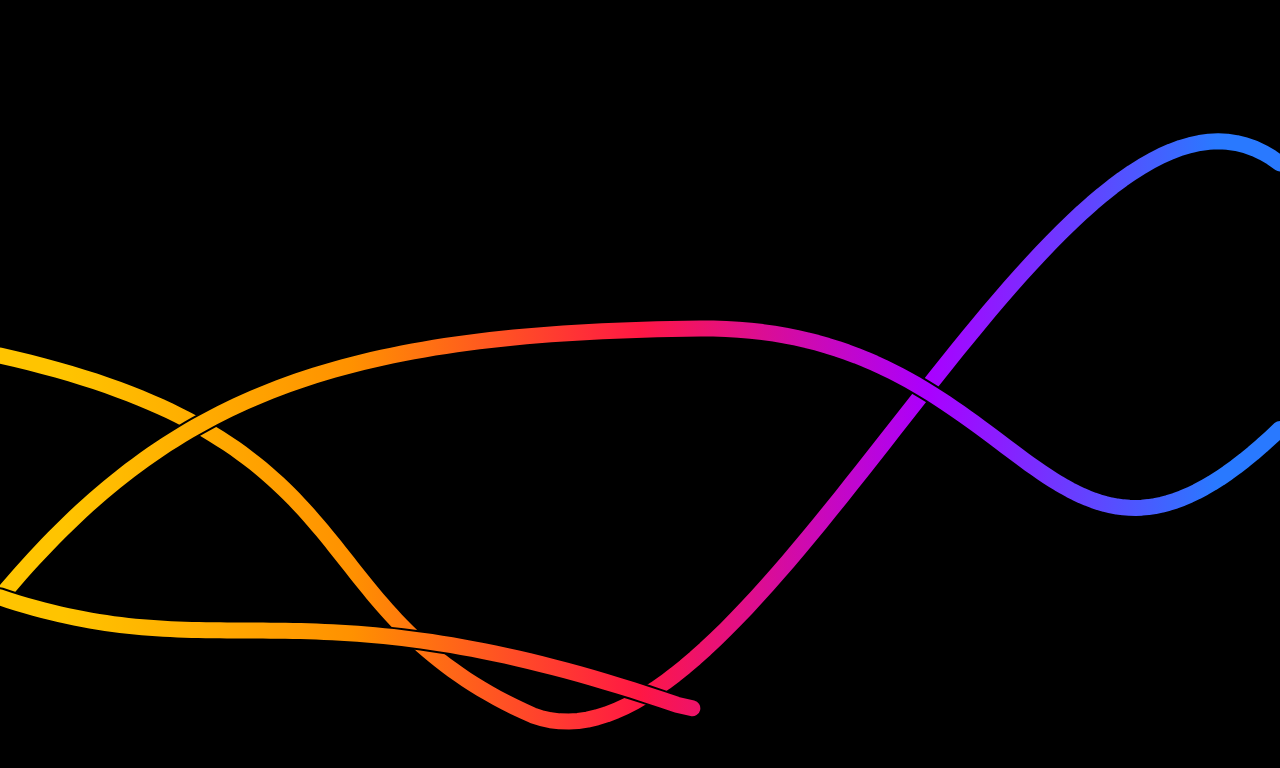
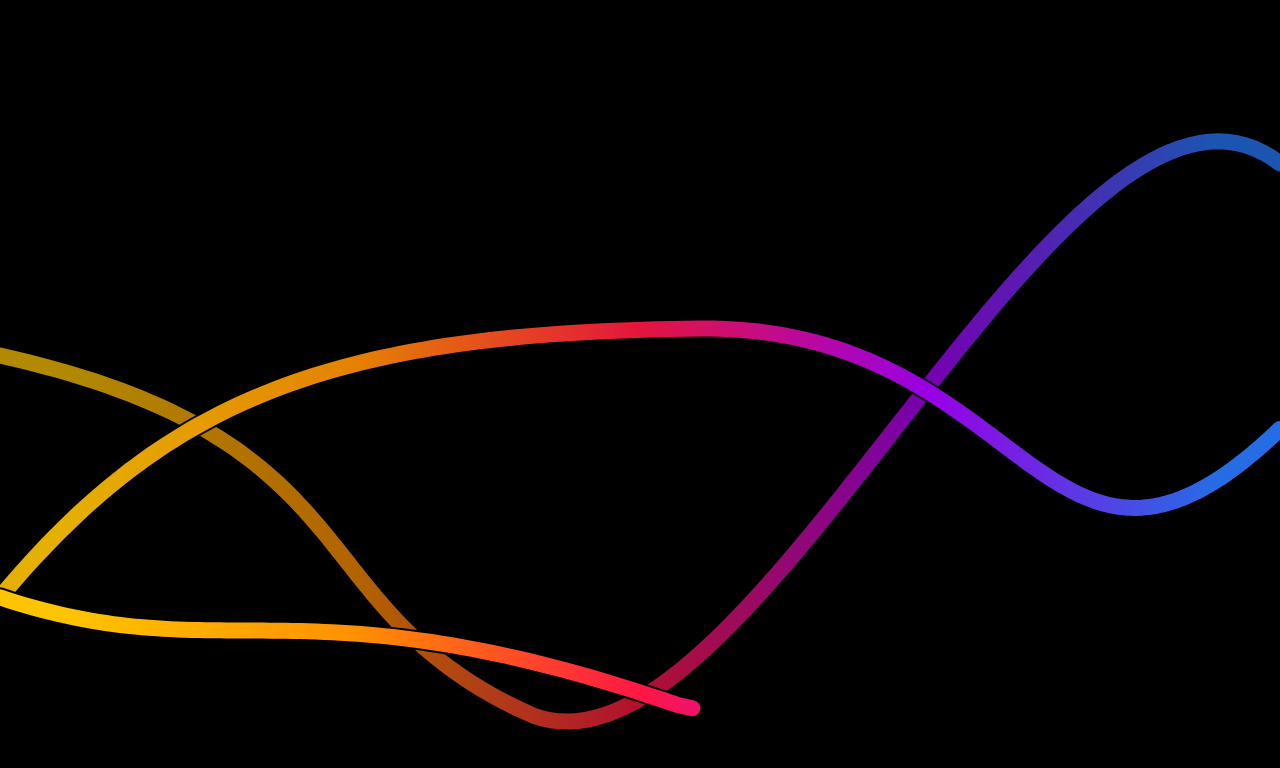
Before and after one commit to alexis-pigeon-accedo/the-line, a plain HTML site: page index.html in a window 1280 px wide. Drawn offline with Linux system fonts and the light colour scheme.

Commit message:
Update index.html

```diff
--- a/index.html
+++ b/index.html
@@ -3,7 +3,7 @@
 <head>
     <meta charset="UTF-8">
     <meta name="viewport" content="width=device-width, initial-scale=1.0">
-    <title>Cached Colorful Lines (2s Draw Time)</title>
+    <title>Fading Colorful Lines (2s Draw Time)</title>
     <style>
         body {
             margin: 0;
@@ -30,14 +30,16 @@
         // Animation parameters
         const segmentsPerCurve = 75; // Number of segments to approximate each Bezier curve
         const totalSegmentsPerLine = segmentsPerCurve * 2;
-        const targetDrawTimeSeconds = 2.0; // Target time to draw one full line (changed from 0.1)
+        const targetDrawTimeSeconds = 2.0;
         const estimatedFramesPerSecond = 60;
-        // Speed: segments to draw per frame to achieve targetDrawTimeSeconds
         const animationSpeed = totalSegmentsPerLine / (targetDrawTimeSeconds * estimatedFramesPerSecond);
-        const lineBorderWidth = 4; // Total width increase for the border (2px on each side)
+        const lineBorderWidth = 4;
+
+        const FADE_OUT_DURATION_SECONDS = 10.0; // How long a line takes to fade completely
+        const FADE_SPEED = 1.0 / (FADE_OUT_DURATION_SECONDS * estimatedFramesPerSecond);
 
         let allLines = []; // Array to store all line objects
-        // Each line object: { controlPoints: [...], discretePoints: [...], isFullyDrawn: false, animationProgress: 0, cachedImage: null }
+        // Each line object: { discretePoints: [...], isFullyDrawn: false, animationProgress: 0, opacity: 1.0 }
 
         // Canvas dimensions
         let w, h;
@@ -135,62 +137,15 @@
             const discretePoints = calculateDiscretePathPoints(controlPoints);
             if (discretePoints.length > 0) {
                  allLines.push({
-                    controlPoints: controlPoints,
+                    // controlPoints: controlPoints, // Not strictly needed anymore after discrete points are made
                     discretePoints: discretePoints,
                     isFullyDrawn: false,
                     animationProgress: 0,
-                    cachedImage: null // Initialize cachedImage
+                    opacity: 1.0
                 });
             } else {
                 console.error("Failed to generate points for a new line.");
             }
-        }
-
-        /**
-         * Renders a fully drawn line to an off-screen canvas and stores it.
-         * @param {object} line - The line object to cache.
-         */
-        function cacheLine(line) {
-            if (!line || !line.discretePoints || line.discretePoints.length === 0) return;
-
-            const offScreenCanvas = document.createElement('canvas');
-            offScreenCanvas.width = w; // Use current main canvas dimensions
-            offScreenCanvas.height = h;
-            const offScreenCtx = offScreenCanvas.getContext('2d');
-
-            // Common line properties
-            offScreenCtx.lineCap = 'round';
-            offScreenCtx.lineJoin = 'round';
-            const baseLineWidth = Math.max(6, Math.min(20, Math.min(w, h) * 0.02));
-
-            // 1. Draw the black border
-            offScreenCtx.strokeStyle = 'black';
-            offScreenCtx.lineWidth = baseLineWidth + lineBorderWidth;
-            offScreenCtx.beginPath();
-            offScreenCtx.moveTo(line.discretePoints[0].x, line.discretePoints[0].y);
-            for (let i = 1; i < line.discretePoints.length; i++) {
-                offScreenCtx.lineTo(line.discretePoints[i].x, line.discretePoints[i].y);
-            }
-            offScreenCtx.stroke();
-
-            // 2. Draw the colorful line on top
-            const gradient = offScreenCtx.createLinearGradient(w * 0.05, h / 2, w * 0.95, h / 2);
-            gradient.addColorStop(0.0, '#FFC400');    // Yellow-Orange
-            gradient.addColorStop(0.25, '#FF9100');   // Orange
-            gradient.addColorStop(0.5, '#FF1744');    // Deep Pink/Red
-            gradient.addColorStop(0.75, '#AA00FF');   // Purple
-            gradient.addColorStop(1.0, '#2979FF');    // Blue
-            offScreenCtx.strokeStyle = gradient;
-            offScreenCtx.lineWidth = baseLineWidth;
-
-            offScreenCtx.beginPath();
-            offScreenCtx.moveTo(line.discretePoints[0].x, line.discretePoints[0].y);
-            for (let i = 1; i < line.discretePoints.length; i++) {
-                offScreenCtx.lineTo(line.discretePoints[i].x, line.discretePoints[i].y);
-            }
-            offScreenCtx.stroke();
-
-            line.cachedImage = offScreenCanvas; // Store the cached canvas
         }
 
         /**
@@ -200,30 +155,26 @@
             ctx.clearRect(0, 0, w, h); // Clear main canvas
 
             allLines.forEach(line => {
-                if (line.isFullyDrawn && line.cachedImage) {
-                    // Draw the pre-rendered cached image
-                    ctx.drawImage(line.cachedImage, 0, 0);
-                } else if (!line.isFullyDrawn && line.discretePoints && line.discretePoints.length > 0) {
-                    // This is the actively animating line, draw it segment by segment
-                    const segmentsToDraw = Math.floor(line.animationProgress);
+                if (!line.discretePoints || line.discretePoints.length === 0 || line.opacity <= 0.001) {
+                    return; // Skip if no points or fully transparent
+                }
+
+                ctx.globalAlpha = line.opacity; // Set opacity for this line
+
+                const segmentsToDraw = line.isFullyDrawn ? line.discretePoints.length -1 : Math.floor(line.animationProgress);
 
                 // Common line properties
                 ctx.lineCap = 'round';
                 ctx.lineJoin = 'round';
                 const baseLineWidth = Math.max(6, Math.min(20, Math.min(w, h) * 0.02));
 
-                    if (segmentsToDraw === 0 && line.animationProgress < 1 && line.animationProgress > 0) {
-                        // If animation just started (progress > 0 but not enough for a full segment),
-                        // we might still want to draw a tiny bit for the border to appear immediately.
-                        // However, the current logic draws full segments, so this check might be more
-                        // complex than needed if we only draw full segments.
-                        // For now, this condition prevents drawing a single dot if no full segment is ready.
-                    } else if (segmentsToDraw === 0 && line.animationProgress === 0) {
-                        return; // Don't draw if animation hasn't even started for this line.
+                // Condition to prevent drawing a single dot for a brand new line before it starts animating
+                if (segmentsToDraw === 0 && line.animationProgress === 0 && !line.isFullyDrawn) {
+                     ctx.globalAlpha = 1.0; // Reset alpha before returning
+                     return;
                 }
 
-
-                    // 1. Draw the black border for the animating line
+                // 1. Draw the black border
                 ctx.strokeStyle = 'black';
                 ctx.lineWidth = baseLineWidth + lineBorderWidth;
                 ctx.beginPath();
@@ -233,13 +184,13 @@
                 }
                 ctx.stroke();
 
-                    // 2. Draw the colorful line on top for the animating line
+                // 2. Draw the colorful line on top
                 const gradient = ctx.createLinearGradient(w * 0.05, h / 2, w * 0.95, h / 2);
-                    gradient.addColorStop(0.0, '#FFC400');
-                    gradient.addColorStop(0.25, '#FF9100');
-                    gradient.addColorStop(0.5, '#FF1744');
-                    gradient.addColorStop(0.75, '#AA00FF');
-                    gradient.addColorStop(1.0, '#2979FF');
+                gradient.addColorStop(0.0, '#FFC400');    // Yellow-Orange
+                gradient.addColorStop(0.25, '#FF9100');   // Orange
+                gradient.addColorStop(0.5, '#FF1744');    // Deep Pink/Red
+                gradient.addColorStop(0.75, '#AA00FF');   // Purple
+                gradient.addColorStop(1.0, '#2979FF');    // Blue
                 ctx.strokeStyle = gradient;
                 ctx.lineWidth = baseLineWidth;
 
@@ -249,7 +200,8 @@
                     ctx.lineTo(line.discretePoints[i].x, line.discretePoints[i].y);
                 }
                 ctx.stroke();
-                }
+
+                ctx.globalAlpha = 1.0; // Reset globalAlpha for the next line or drawing operation
             });
         }
 
@@ -257,22 +209,37 @@
          * Animation loop.
          */
         function animate() {
+            let currentlyDrawingLine = null;
             if (allLines.length > 0) {
-                const currentLine = allLines[allLines.length - 1];
+                currentlyDrawingLine = allLines[allLines.length - 1];
 
-                if (!currentLine.isFullyDrawn) {
-                    currentLine.animationProgress += animationSpeed;
+                if (!currentlyDrawingLine.isFullyDrawn) {
+                    currentlyDrawingLine.animationProgress += animationSpeed;
 
-                    if (currentLine.animationProgress >= totalSegmentsPerLine) {
-                        currentLine.animationProgress = totalSegmentsPerLine; // Cap it
-                        currentLine.isFullyDrawn = true;
-                        cacheLine(currentLine); // Cache the line now that it's fully drawn
-                        startNewLine(); // Start a new line
+                    if (currentlyDrawingLine.animationProgress >= totalSegmentsPerLine) {
+                        currentlyDrawingLine.animationProgress = totalSegmentsPerLine;
+                        currentlyDrawingLine.isFullyDrawn = true;
+                        // The line that just finished drawing will start fading from the next frame.
+                        startNewLine();
                     }
                 }
             } else {
-                startNewLine(); // Ensure there's always a line to animate if array is empty
+                startNewLine();
             }
+
+            // Fade and remove lines
+            allLines = allLines.filter(line => {
+                if (line.isFullyDrawn) {
+                    // A line should fade if it's fully drawn, UNLESS it's the 'currentlyDrawingLine'
+                    // AND that currentlyDrawingLine is NOT YET marked as fully drawn (i.e., it's still in the process of drawing its path).
+                    let isTheOneActivelyDrawingItsPath = (line === currentlyDrawingLine && !currentlyDrawingLine.isFullyDrawn);
+
+                    if (!isTheOneActivelyDrawingItsPath) {
+                       line.opacity -= FADE_SPEED;
+                    }
+                }
+                return line.opacity > 0.001; // Keep line if opacity is still significant
+            });
 
             draw();
             requestAnimationFrame(animate);
@@ -283,7 +250,7 @@
          */
         function handleResize() {
             setCanvasSize();
-            allLines = []; // Clear all existing lines (and their caches)
+            allLines = [];
             startNewLine();
             if (allLines.length > 0 && allLines[0].discretePoints.length > 0) {
                 draw();
```
Lines whose indentation alone changed are shown as unchanged.
